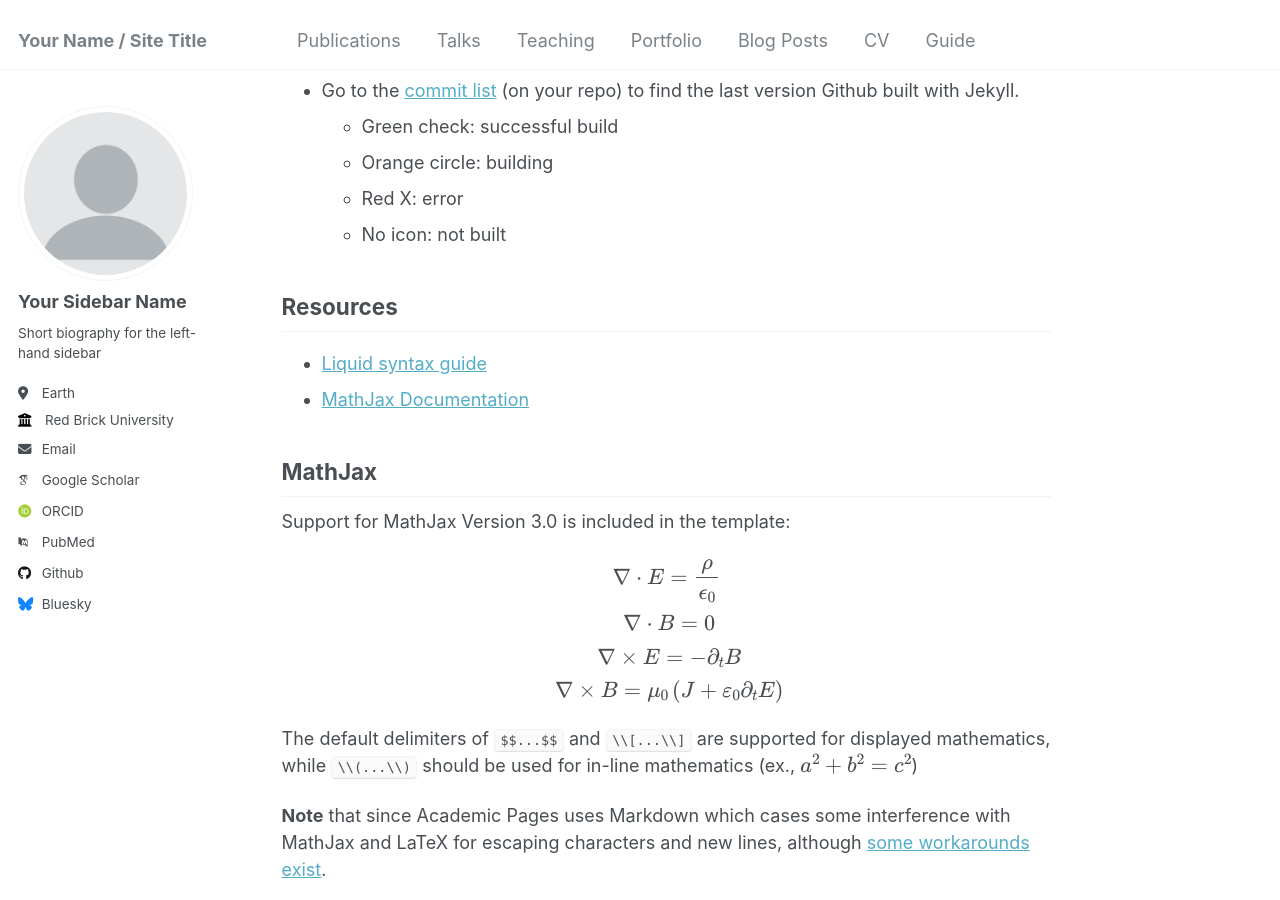
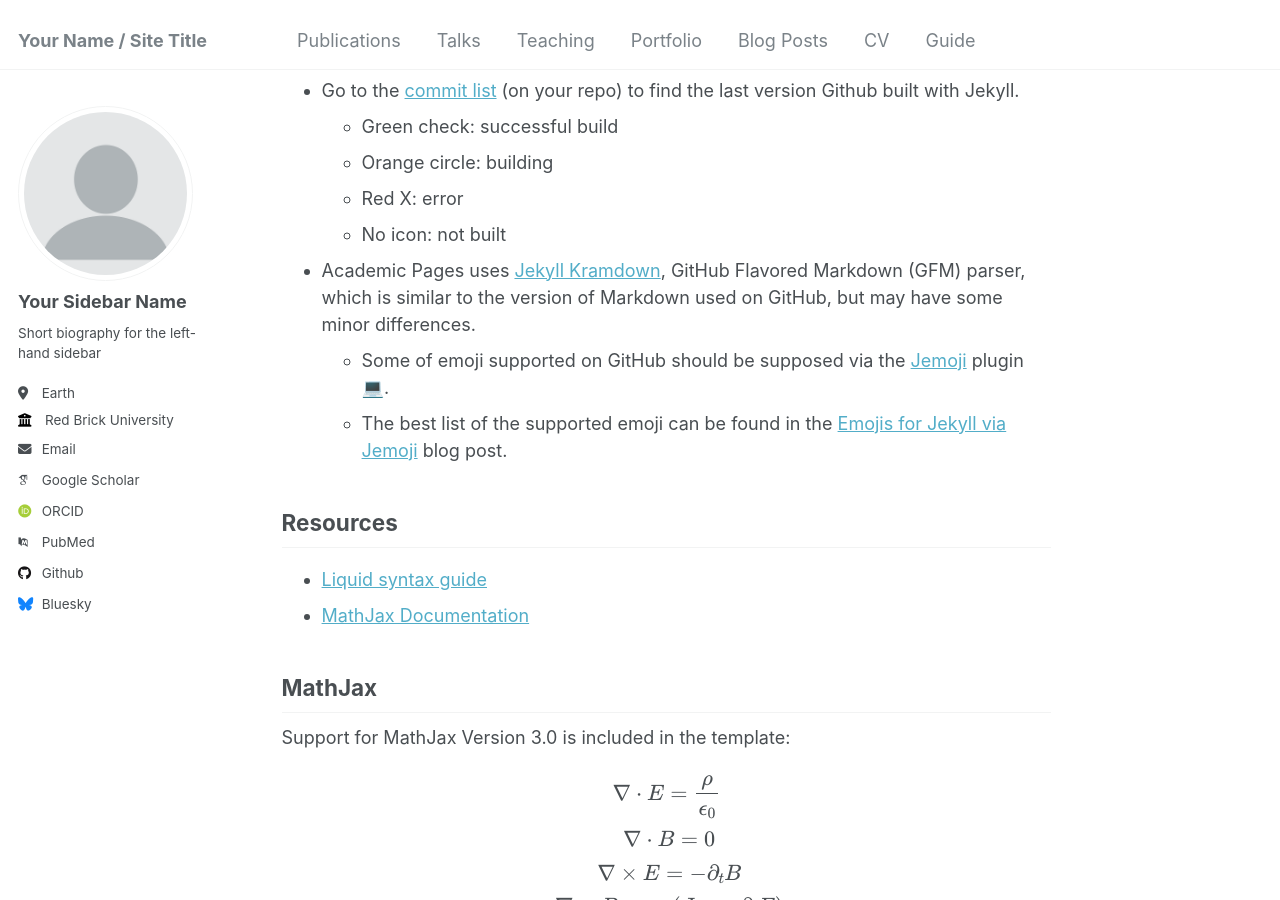
Before and after one commit to bjauregui/bjauregui.github.io, a Jekyll site: the page built from _pages/markdown.md, in a window 1280 px wide and 900 px high, scrolled down 735 px. Built offline with Jekyll 4.4.1, drawn with Linux system fonts in a browser that asks for light colours; emoji names are drawn with the system emoji font; some web fonts are replaced.

Commit message:
Closes #2287, #534 with updates to documentation, better emoji generation

```diff
--- a/_config.yml
+++ b/_config.yml
@@ -300,7 +300,9 @@ plugins:
   - jekyll-gist
   - jekyll-feed
   - jekyll-redirect-from
-# mimic GitHub Pages with --safe
+  - jemoji
+
+# Mimic GitHub Pages with --safe
 whitelist:
   - jekyll-paginate
   - jekyll-sitemap
--- a/_pages/markdown.md
+++ b/_pages/markdown.md
@@ -30,6 +30,9 @@ redirect_from:
   * Orange circle: building
   * Red X: error
   * No icon: not built
+* Academic Pages uses [Jekyll Kramdown](https://jekyllrb.com/docs/configuration/markdown/), GitHub Flavored Markdown (GFM) parser, which is similar to the version of Markdown used on GitHub, but may have some minor differences.
+  * Some of emoji supported on GitHub should be supposed via the [Jemoji](https://github.com/jekyll/jemoji) plugin :computer:.
+  * The best list of the supported emoji can be found in the [Emojis for Jekyll via Jemoji](https://www.fabriziomusacchio.com/blog/2021-08-16-emojis_for_Jekyll/#computer) blog post.
 
 ## Resources
  * [Liquid syntax guide](https://shopify.github.io/liquid/tags/control-flow/)
```
Also changed, not shown: Gemfile (+6 -5 lines).
